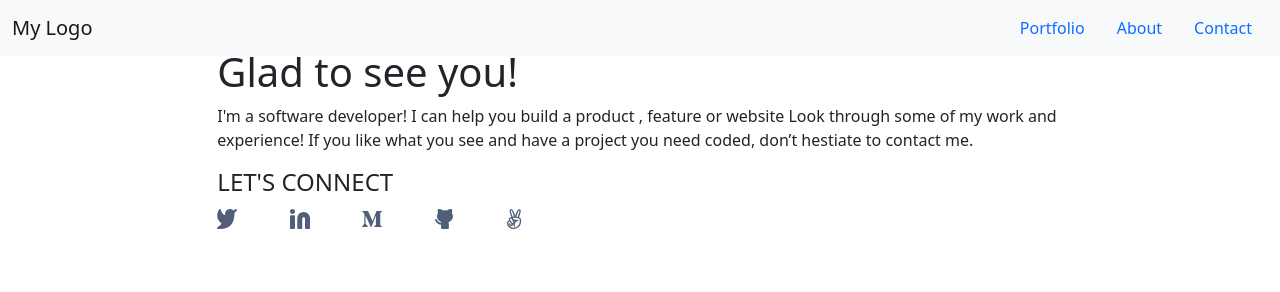
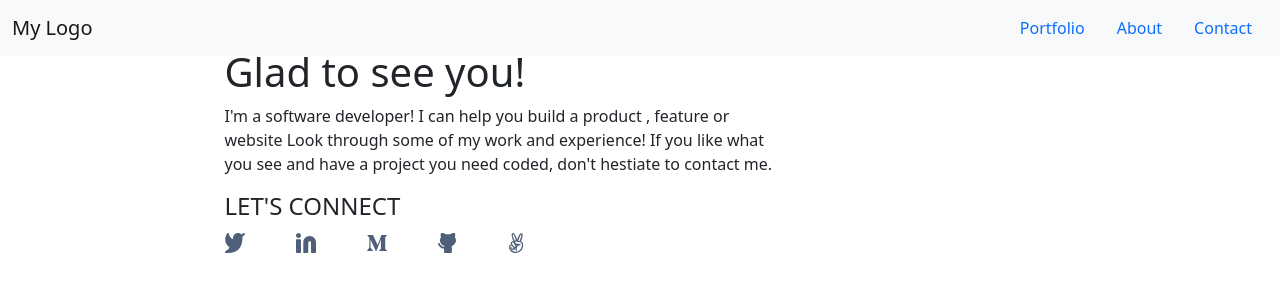
Before and after one commit to robinbenitezmora/Bootstrap-Version, a website: page index.html in a window 1280 px wide. Drawn offline with nearby package versions, Linux system fonts and the light colour scheme.

Commit message:
Fix Header html component

```diff
--- a/index.html
+++ b/index.html
@@ -36,18 +36,30 @@
       </div>
     </nav>
 
+    <header class="container">
       <div class="row justify-content-center">
-      <h1 class="col-8">
+        <div class="col-9">
+          <h1>
             I'm Robin<br />
             Glad to see you!
           </h1>
+        </div>
+      </div>
+      <div class="row justify-content-center">
+        <div class="col-9">
           <p class="col-8">
-        I'm a software developer! I can help you build a product , feature or
-        website Look through some of my work and experience! If you like what
-        you see and have a project you need coded, don’t hestiate to contact me.
+            I'm a software developer! I can help you build a product , feature
+            or website Look through some of my work and experience! If you like
+            what you see and have a project you need coded, don't hestiate to
+            contact me.
           </p>
-      <h4 class="col-8">LET'S CONNECT</h4>
-      <div class="col-8">
+        </div>
+      </div>
+      <div class="row justify-content-center">
+        <div class="col-9"><h4 class="col-8">LET'S CONNECT</h4></div>
+      </div>
+      <div class="row justify-content-center">
+        <div class="col-9">
           <div class="row">
             <div class="col-1">
               <img src="./icons/twitter.svg" alt="twitter" />
@@ -56,11 +68,17 @@
               <img src="./icons/linkdin.svg" alt="linked in" />
             </div>
             <div class="col-1"><img src="./icons/media.svg" alt="media" /></div>
-          <div class="col-1"><img src="./icons/github.svg" alt="github" /></div>
-          <div class="col-1"><img src="./icons/rabbit.svg" alt="rabbit" /></div>
+            <div class="col-1">
+              <img src="./icons/github.svg" alt="github" />
+            </div>
+            <div class="col-1">
+              <img src="./icons/rabbit.svg" alt="rabbit" />
             </div>
           </div>
         </div>
+      </div>
+    </header>
+
     <script
       src="https://cdn.jsdelivr.net/npm/bootstrap@5.1.3/dist/js/bootstrap.bundle.min.js"
       integrity="sha384-ka7Sk0Gln4gmtz2MlQnikT1wXgYsOg+OMhuP+IlRH9sENBO0LRn5q+8nbTov4+1p"
```
Lines whose indentation alone changed are shown as unchanged.
